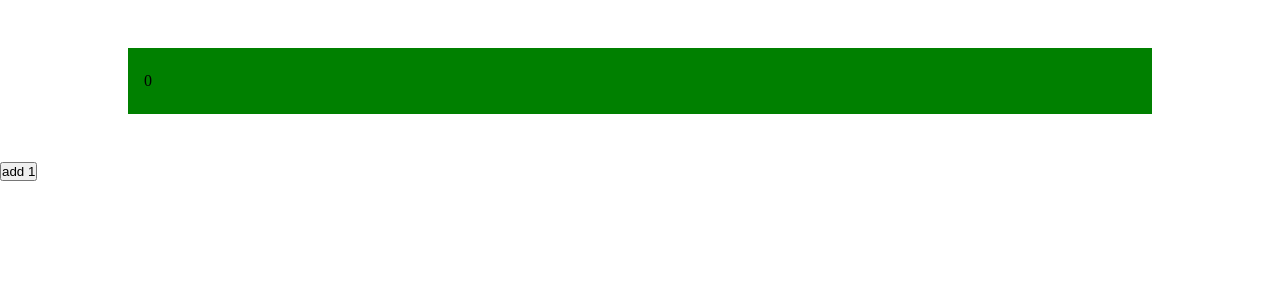
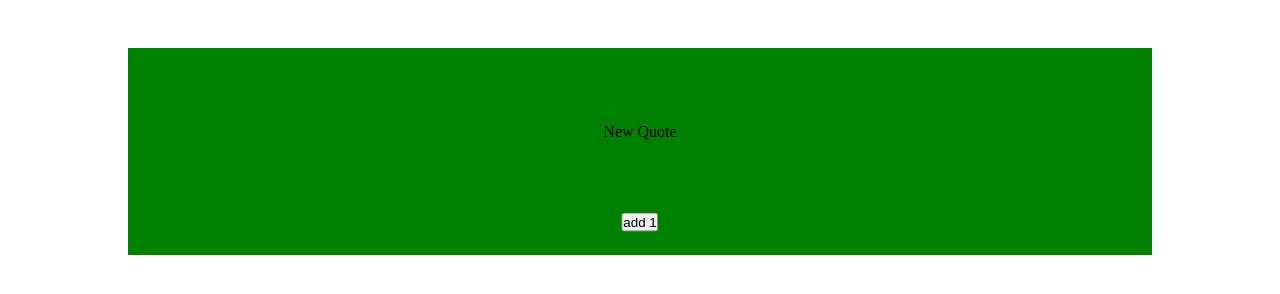
Before and after one commit to SalahSoussou/randomQuotesVanillaJs, a plain HTML site: page index.html in a window 1280 px wide. Drawn offline with Linux system fonts and the light colour scheme.

Commit message:
left styling

```diff
--- a/app.js
+++ b/app.js
@@ -1,4 +1,4 @@
-const heder = document.getElementById("box");
+const heder = document.getElementById("quotes");
 const btn = document.getElementById("btn");
 let content = Math.floor(Math.random() * 102);
 
--- a/index.html
+++ b/index.html
@@ -9,8 +9,10 @@
   </head>
   <body>
     <div>
-      <div id="box">0</div>
-      <button id="btn">add 1</button>
+      <div id="box">
+        <div id="quotes">New Quote</div>
+        <button id="btn">add 1</button>
+      </div>
     </div>
   </body>
   <script src="app.js"></script>
--- a/style.sass
+++ b/style.sass
@@ -11,5 +11,15 @@ div
         width: 80%
         background-color: green
         padding: 1.5rem 1rem
-    .btn
-        margin: 10px auto
+        #quotes
+            height: 7.5rem
+            display: flex
+            flex-direction: column
+            justify-content: center
+            align-items: center
+        #btn
+            position: relative
+            top: 20px
+            left: 50%
+            transform: translate(-50%,-50%)
+            margin: 10px auto
```
Also changed, not shown: style.css.
